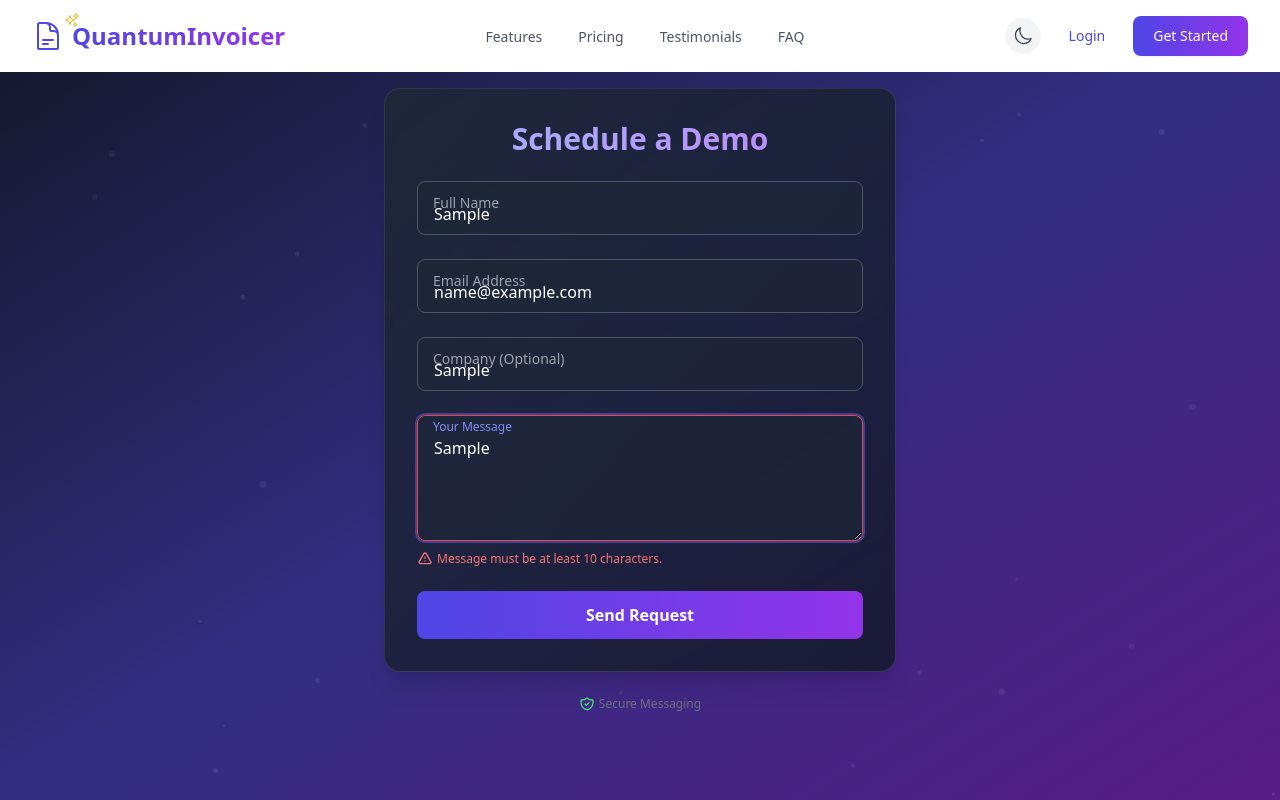
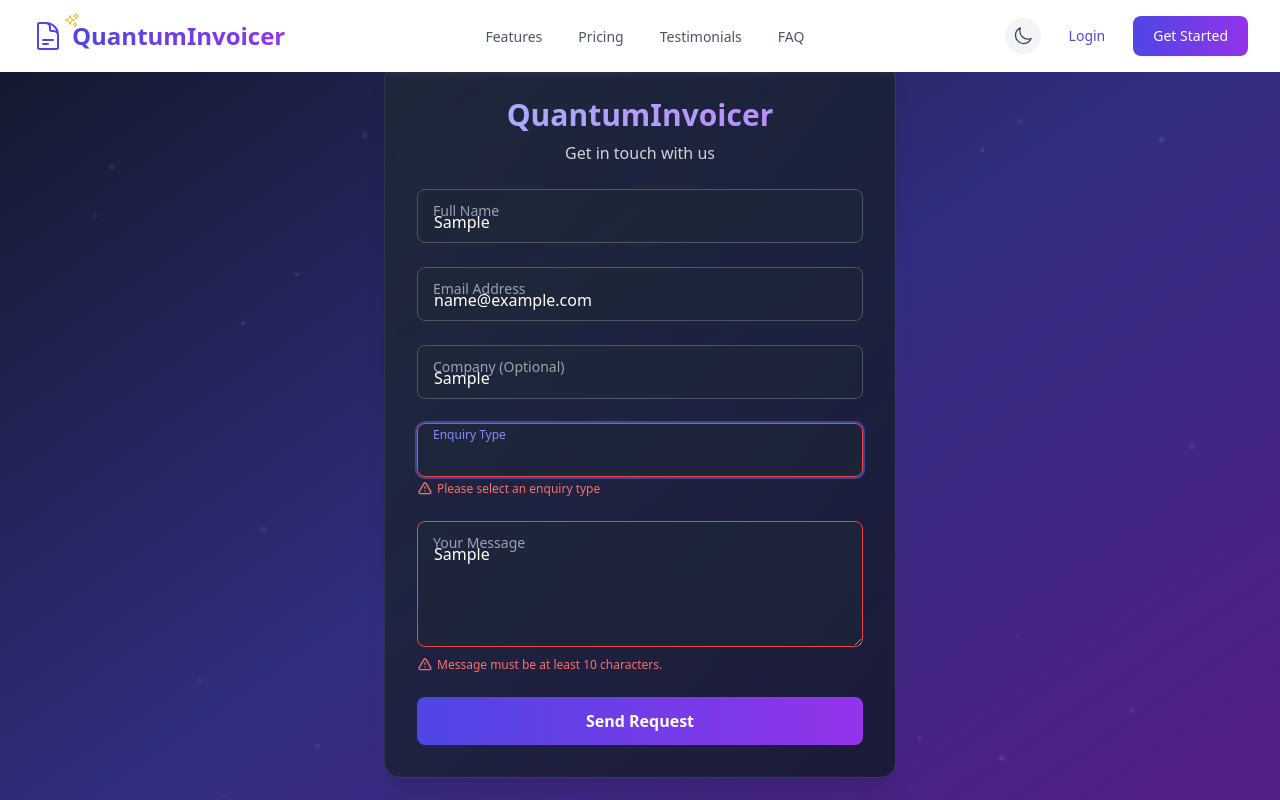
Before and after one commit to jackson951/invoicing-system-web-app, a React (Create React App) app: page /contact in a window 1280 px wide. Both pictures are taken after typing "Sample", "name@example.com", "Sample", "Sample" into the empty fields and a click on the button "Send Request". Shown: the top 800 px of the page. Built offline with nearby package versions, Linux system fonts and the light colour scheme.

Commit message:
improved contact form

```diff
--- a/src/pages/contact.jsx
+++ b/src/pages/contact.jsx
@@ -9,8 +9,17 @@ const contactSchema = z.object({
   name: z.string().min(2, "Full name is too short."),
   email: z.string().email("Please enter a valid email."),
   company: z.string().optional(),
+  enquiryType: z.string().min(1, "Please select an enquiry type"),
   message: z.string().min(10, "Message must be at least 10 characters."),
 });
+
+const enquiryTypes = [
+  "General Inquiry",
+  "Pricing & Plans",
+  "Technical Support",
+  "Feature Request",
+  "Sales Demo",
+];
 
 const Contact = () => {
   const {
@@ -39,7 +48,6 @@ const Contact = () => {
           const delay = Math.random() * 5;
           const x = Math.random() * 100;
           const y = Math.random() * 100;
-
           return (
             <motion.div
               key={i}
@@ -102,9 +110,10 @@ const Contact = () => {
       >
         <div className="absolute inset-0 bg-white/5 backdrop-blur-md rounded-2xl shadow-2xl border border-white/10 -z-10"></div>
         <div className="bg-gradient-to-br from-gray-800/80 to-gray-900/80 p-8 rounded-2xl shadow-xl border border-white/10 backdrop-blur-sm relative z-10">
-          <h2 className="text-3xl font-bold text-transparent bg-clip-text bg-gradient-to-r from-indigo-300 to-purple-400 mb-6 text-center">
-            Schedule a Demo
+          <h2 className="text-3xl font-bold text-transparent bg-clip-text bg-gradient-to-r from-indigo-300 to-purple-400 mb-2 text-center">
+            QuantumInvoicer
           </h2>
+          <p className="text-gray-300 text-center mb-6">Get in touch with us</p>
 
           <AnimatePresence>
             {isSubmitSuccessful && (
@@ -237,6 +246,51 @@ const Contact = () => {
               )}
             />
 
+            {/* Enquiry Type Field */}
+            <Controller
+              name="enquiryType"
+              control={control}
+              defaultValue=""
+              render={({ field }) => (
+                <div className="relative">
+                  <select
+                    {...field}
+                    className={`peer w-full px-4 pt-5 pb-2 bg-gray-800/50 border ${
+                      errors.enquiryType ? "border-red-500" : "border-gray-600"
+                    } rounded-lg focus:outline-none focus:ring-2 focus:ring-indigo-500/50 text-white placeholder-transparent appearance-none`}
+                  >
+                    <option value="" disabled></option>
+                    {enquiryTypes.map((type, index) => (
+                      <option key={index} value={type}>
+                        {type}
+                      </option>
+                    ))}
+                  </select>
+                  <label className="absolute left-4 top-3 text-sm text-gray-400 transition-all peer-placeholder-shown:top-3 peer-placeholder-shown:text-base peer-focus:top-1 peer-focus:text-xs peer-focus:text-indigo-400">
+                    Enquiry Type
+                  </label>
+                  {errors.enquiryType && (
+                    <p className="text-red-400 text-xs mt-1 flex items-center">
+                      <svg
+                        className="w-4 h-4 mr-1"
+                        fill="none"
+                        stroke="currentColor"
+                        viewBox="0 0 24 24"
+                      >
+                        <path
+                          strokeLinecap="round"
+                          strokeLinejoin="round"
+                          strokeWidth={2}
+                          d="M12 9v2m0 4h.01m-6.938 4h13.856c1.54 0 2.502-1.667 1.732-3L13.732 4c-.77-1.333-2.694-1.333-3.464 0L3.34 16c-.77 1.333.192 3 1.732 3z"
+                        />
+                      </svg>
+                      {errors.enquiryType.message}
+                    </p>
+                  )}
+                </div>
+              )}
+            />
+
             {/* Message Field */}
             <Controller
               name="message"
```
